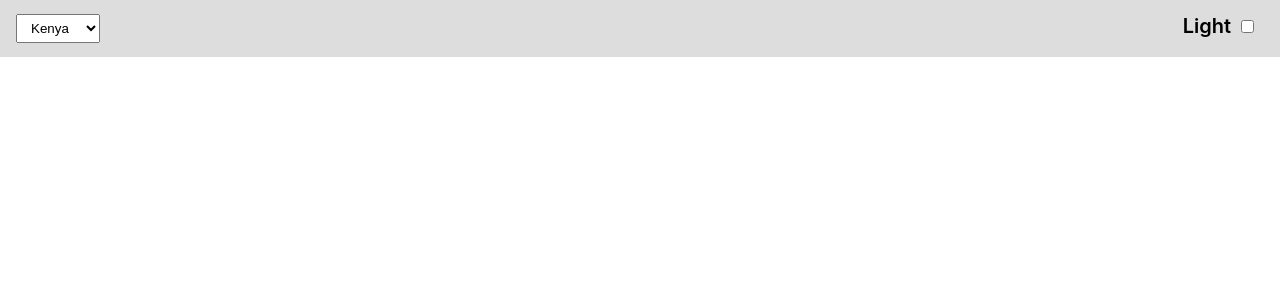
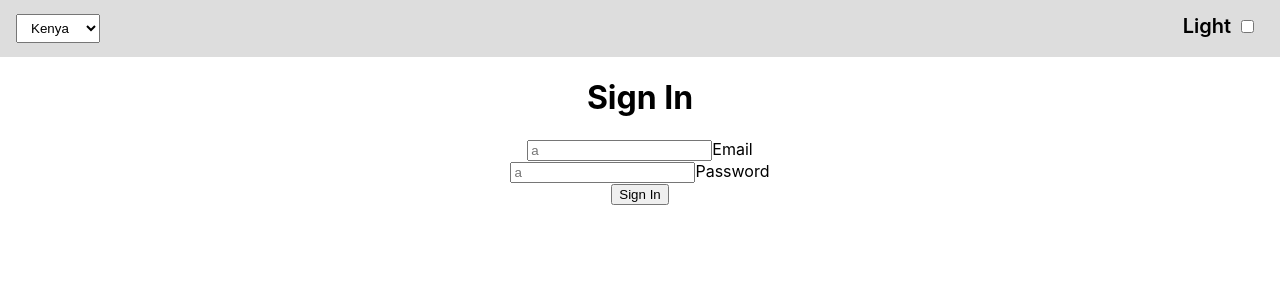
Before and after one commit to JohnMwendwa/Dark-mode, a React (Create React App) app: page / in a window 1280 px wide. Shown: the top 300 px of the page. Built offline with nearby package versions, Linux system fonts and the light colour scheme.

Commit message:
import the Form component

```diff
--- a/src/App.js
+++ b/src/App.js
@@ -3,6 +3,7 @@ import Navbar from './Navbar';
 import PageContent from './PageContent';
 import {LanguageProvider} from './contexts/LanguageContext'
 import { ThemeProvider } from './contexts/ThemeContext';
+import Form from './Form';
 
 function App() {
   return (
@@ -12,6 +13,7 @@ function App() {
         <LanguageProvider>
           <PageContent>
             <Navbar />
+            <Form />
           </PageContent>
       </LanguageProvider>
     </ThemeProvider>
```
